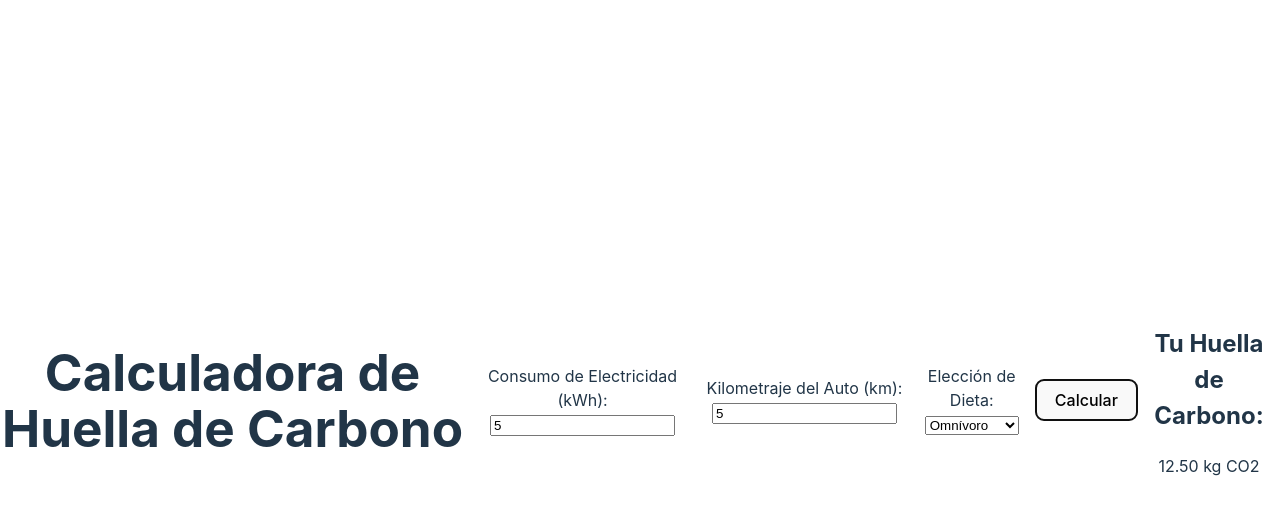
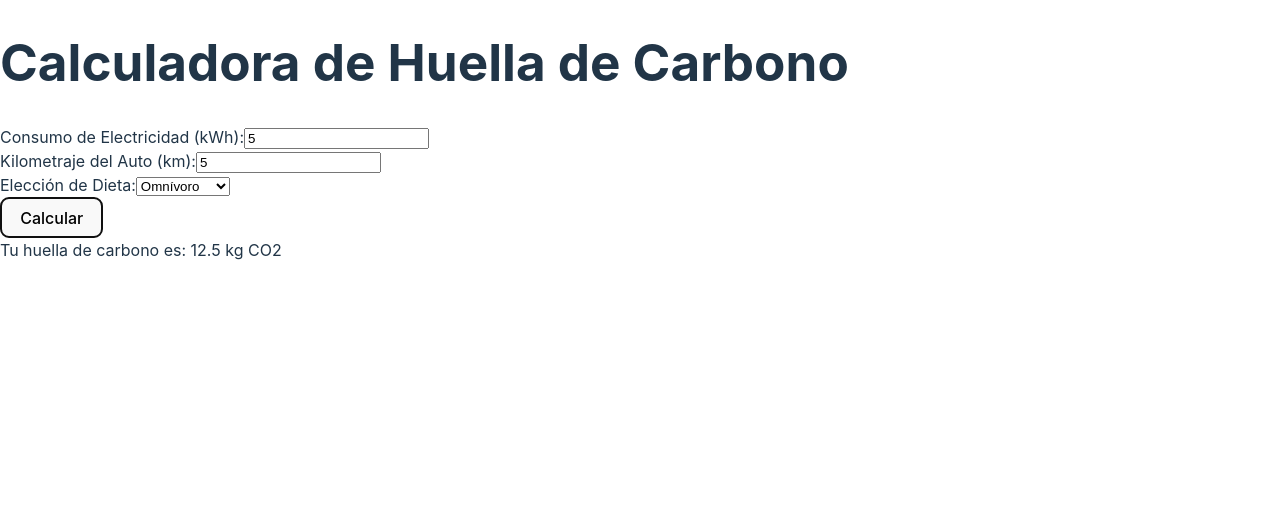
Before and after one commit to IgnacioDemarcico/CalculadoraHuellaDeCarbono, a React (Vite) app: page / in a window 1280 px wide. Both pictures are taken after typing "5", "5" into the empty fields and a click on the button "Calcular". Shown: the top 514 px of the page. Built offline with nearby package versions, Linux system fonts and the light colour scheme.

Commit message:
componentes

```diff
--- a/src/App.jsx
+++ b/src/App.jsx
@@ -1,6 +1,40 @@
 import React, { useState } from 'react';
-import './App.css';
+import './App.css'; // Asegúrate de tener los estilos de Bootstrap cargados
 
+// Componente para el formulario de entrada
+function InputForm(props) {
+  return (
+    <div className="form-group">
+      <label>{props.label}</label>
+      <input
+        type="number"
+        value={props.value}
+        onChange={props.onChange}
+        className="form-control"
+      />
+    </div>
+  );
+}
+
+// Componente para el botón de calcular
+function CalculateButton(props) {
+  return (
+    <button onClick={props.onClick} className="btn btn-primary">
+      Calcular
+    </button>
+  );
+}
+
+// Componente para el resultado
+function Result(props) {
+  return (
+    <div className="alert alert-success">
+      Tu huella de carbono es: {props.carbonFootprint} kg CO2
+    </div>
+  );
+}
+
+// Componente principal que renderiza la calculadora
 function CarbonFootprintCalculator() {
   const [electricityUsage, setElectricityUsage] = useState('');
   const [carMileage, setCarMileage] = useState('');
@@ -23,26 +57,20 @@ function CarbonFootprintCalculator() {
   };
 
   return (
-    <div className="centered-container">
+    <div className="container">
       <h1>Calculadora de Huella de Carbono</h1>
-      <div className="form-group">
-        <label>Consumo de Electricidad (kWh):</label>
-        <input
-          type="number"
+      {/* Usar el componente InputForm para cada entrada */}
+      <InputForm
+        label="Consumo de Electricidad (kWh):"
         value={electricityUsage}
         onChange={(e) => setElectricityUsage(e.target.value)}
-          className="form-control"
       />
-      </div>
-      <div className="form-group">
-        <label>Kilometraje del Auto (km):</label>
-        <input
-          type="number"
+      <InputForm
+        label="Kilometraje del Auto (km):"
         value={carMileage}
         onChange={(e) => setCarMileage(e.target.value)}
-          className="form-control"
       />
-      </div>
+      {/* Usar el componente nativo select para la elección de dieta */}
       <div className="form-group">
         <label>Elección de Dieta:</label>
         <select
@@ -55,15 +83,10 @@ function CarbonFootprintCalculator() {
           <option value="vegan">Vegano</option>
         </select>
       </div>
-      <button onClick={handleCalculate} className="btn btn-primary">
-        Calcular
-      </button>
-      {carbonFootprint !== null && (
-        <div className="result">
-          <h2>Tu Huella de Carbono:</h2>
-          <p>{carbonFootprint.toFixed(2)} kg CO2</p>
-        </div>
-      )}
+      {/* Usar el componente CalculateButton para el botón */}
+      <CalculateButton onClick={handleCalculate} />
+      {/* Mostrar el componente Result solo si hay un valor calculado */}
+      {carbonFootprint && <Result carbonFootprint={carbonFootprint} />}
     </div>
   );
 }
```
Lines whose indentation alone changed are shown as unchanged.
